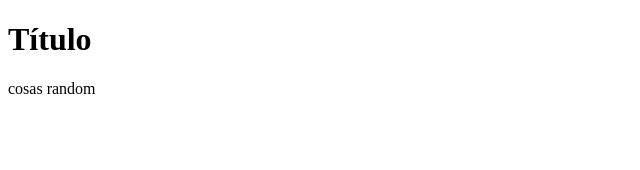
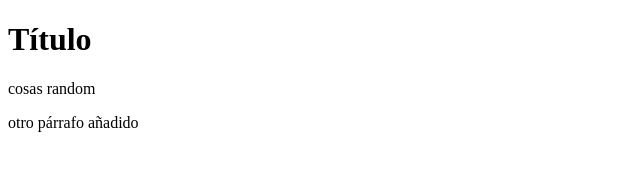
Before and after one commit to dannylarrea/firstweb, a plain HTML site: page index.html in a window 1280 px wide. Shown: the whole page, without its empty margins (0-640 px from the left). Drawn offline with Linux system fonts and the light colour scheme.

Commit message:
párrafo añadido

```diff
--- a/index.html
+++ b/index.html
@@ -9,5 +9,6 @@
 <body>
     <h1>Título</h1>
     <p>cosas random</p>
+    <p>otro párrafo añadido</p>
 </body>
 </html>
```
